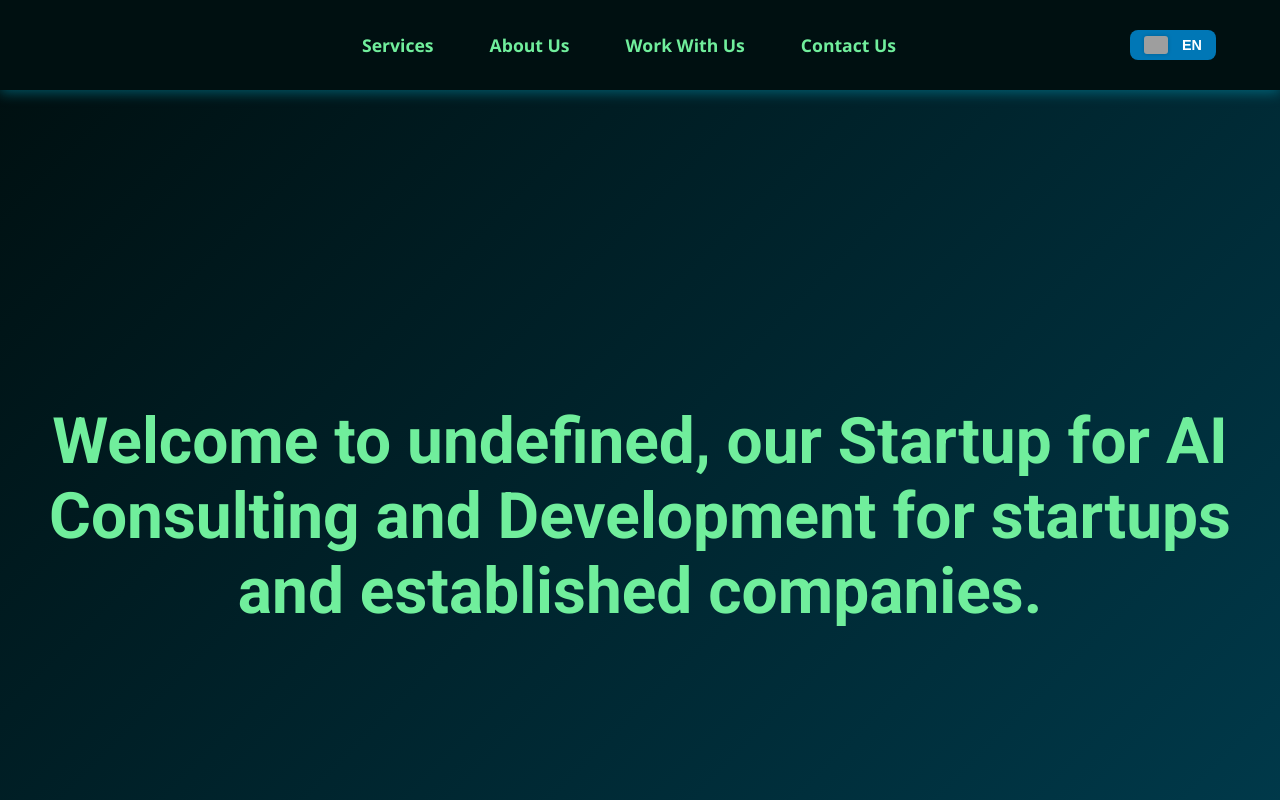
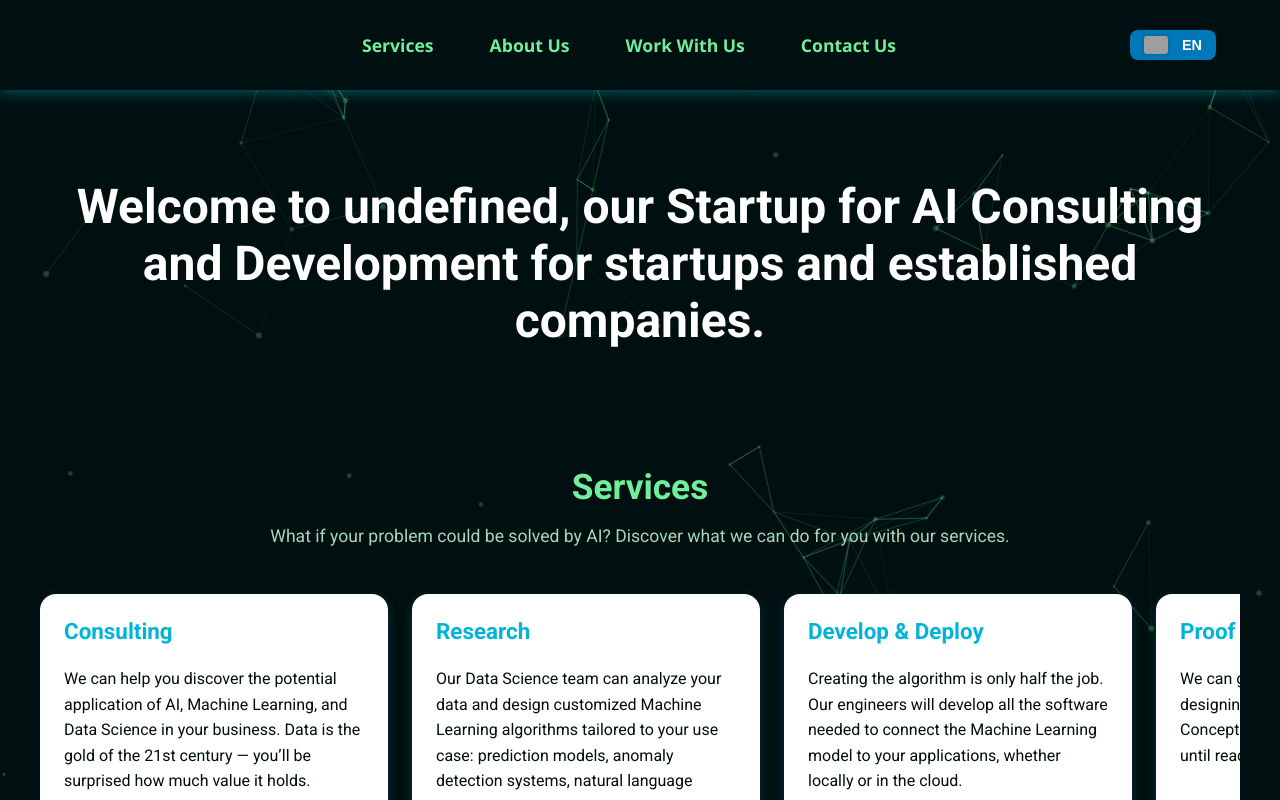
Before and after one commit to femandalorena/website, a React (Create React App) app: page / in a window 1280 px wide. Built offline with nearby package versions, Linux system fonts and the light colour scheme; grey boxes are pictures that could not be loaded.

Commit message:
updated homepage
TODO: improve UI,
improve carrousel
make the select file button pretty
distribute better the sections
avoid the dead spoace on the sides

```diff
--- a/src/locales/en.js
+++ b/src/locales/en.js
@@ -1,6 +1,6 @@
 const startupName = process.env.REACT_APP_STARTUP_NAME;
 
-export default {
+const en = {
   services: 'Services',
   aboutUs: 'About Us',
   workWithUs: 'Work With Us',
@@ -18,7 +18,15 @@ export default {
   servicesEquityTitle: 'Equity Program',
   servicesEquityText: 'For selected startups, we offer a work-for-equity package.',
   aboutContent: `${startupName} pays tribute to one of the fundamental experiments in computer vision: when a group of scientists used a cat to understand how the brain processes visual stimuli. The result? The feline’s brain lit up in areas recognizing edges and shapes—insights that laid the groundwork for modern convolutional neural networks. At ${startupName}, we use these scientific foundations, research, and innovation to push AI forward.`,
-  workContent: 'Join our team and help build amazing AI products.',
-  contactContent: 'Want to know what we can do for you? So do we!',
+  workTogether: 'Want to know what we can do for you? So do we! Lets get in touch and work together!',
+  hireUs: 'Hire us',
+  apply: 'Apply',
+  name: 'Name',
+  email: 'Email',
+  message: 'Message',
+  upload: 'Upload your CV',
+  send: 'Send',
   language: 'Language',
 };
+
+export default en;
--- a/src/pages/Home.js
+++ b/src/pages/Home.js
@@ -1,4 +1,4 @@
-import React from 'react';
+import React, { useRef, useState } from 'react';
 import { useLanguage } from '../context/LanguageContext';
 import '../styles/Home.css';
 
@@ -9,14 +9,11 @@ export default function Home() {
     <main className="home">
       <section className="hero screen-section" id="welcome">
         <h1>{t.welcome}</h1>
-        <p>{t.slogan}</p>
       </section>
 
-      <Section id="services" title={t.services} content={t.servicesContent} />
+      <ServicesSection t={t} />
       <Section id="aboutUs" title={t.aboutUs} content={t.aboutContent} alt />
-      <Section id="workWithUs" title={t.workWithUs} content={t.workContent} />
-
-      <ContactSection title={t.contact} />
+      <LetsWorkTogetherSection t={t} />
     </main>
   );
 }
@@ -30,16 +27,114 @@ function Section({ id, title, content, alt }) {
   );
 }
 
-function ContactSection({ title }) {
+function ServicesSection({ t }) {
+  const gridRef = useRef(null);
+
+  const handleMouseMove = (e) => {
+    const grid = gridRef.current;
+    if (!grid) return;
+
+    const rect = grid.getBoundingClientRect();
+    const percent = (e.clientX - rect.left) / rect.width;
+    const scrollTo = (grid.scrollWidth - rect.width) * percent;
+
+    grid.scrollTo({ left: scrollTo, behavior: 'smooth' });
+  };
+
   return (
-    <section className="screen-section contact" id="contact">
-      <h2>{title}</h2>
-      <form className="contact-form">
-        <input type="text" placeholder="Your Name" required />
-        <input type="email" placeholder="Email" required />
-        <textarea rows="5" placeholder="Your Message" required />
-        <button type="submit">Send</button>
-      </form>
+    <section className="screen-section alt" id="services">
+      <h2>{t.services}</h2>
+      <p className="services-intro">{t.servicesIntro}</p>
+      <div
+        className="services-grid"
+        ref={gridRef}
+        onMouseMove={handleMouseMove}
+        onMouseLeave={() => gridRef.current?.scrollTo({ left: 0, behavior: 'smooth' })}
+      >
+        <ServiceCard title={t.servicesConsultingTitle} text={t.servicesConsultingText} />
+        <ServiceCard title={t.servicesResearchTitle} text={t.servicesResearchText} />
+        <ServiceCard title={t.servicesDevelopmentTitle} text={t.servicesDevelopmentText} />
+        <ServiceCard title={t.servicesPoCTitle} text={t.servicesPoCText} />
+        <ServiceCard title={t.servicesEquityTitle} text={t.servicesEquityText} />
+      </div>
     </section>
   );
 }
+
+function ServiceCard({ title, text }) {
+  return (
+    <div className="service-card">
+      <h3>{title}</h3>
+      <p>{text}</p>
+    </div>
+  );
+}
+
+function LetsWorkTogetherSection({ t }) {
+  const [isSendCV, setIsSendCV] = useState(false);
+
+  return (
+    <section className="screen-section work-together-section" id="workTogether">
+      <div className="work-together-wrapper">
+        <div className="toggle-side">
+          <button
+            id="toggleButton"
+            aria-pressed={isSendCV}
+            onClick={() => setIsSendCV(!isSendCV)}
+            aria-label="Toggle between Hire Us and Send CV"
+            type="button"
+          >
+            {isSendCV ? t.apply : t.hireUs}
+          </button>
+        </div>
+        <form className="work-form" id="workForm" encType="multipart/form-data">
+          <h2>{t.workTogether}</h2>
+
+          <label htmlFor="name">{t.name}</label>
+          <input
+            type="text"
+            id="name"
+            name="name"
+            required
+            placeholder={t.name}
+          />
+
+          <label htmlFor="email">{t.email}</label>
+          <input
+            type="email"
+            id="email"
+            name="email"
+            required
+            placeholder={t.email}
+          />
+
+          <label htmlFor="message">{t.message}</label>
+          <textarea
+            id="message"
+            name="message"
+            rows="4"
+            required
+            placeholder={t.message}
+          />
+
+          {isSendCV && (
+            <div className="attachment-wrapper">
+              <label htmlFor="attachment">{t.upload}</label>
+              <input
+                type="file"
+                id="attachment"
+                name="attachment"
+                accept=".pdf,.doc,.docx"
+                required
+              />
+            </div>
+          )}
+
+          <button type="submit" className="submit-btn">
+            {t.send}
+          </button>
+        </form>
+      </div>
+    </section>
+  );
+}
--- a/src/styles/Home.css
+++ b/src/styles/Home.css
@@ -1,121 +1,238 @@
-/* General layout */
-.home {
-  scroll-snap-type: y mandatory;
-  overflow-y: scroll;
-  height: 100vh;
+main.home {
+  display: flex;
+  flex-direction: column;
+  gap: 5rem;
+  max-width: 1200px;
+  margin: 0 auto;
+  padding: 3rem 1.5rem;
+  color: white; /* Set all main text outside cards to white */
 }
 
-/* Fullscreen section styles */
-.screen-section {
-  height: 100vh;
-  scroll-snap-align: start;
-  display: flex;
-  flex-direction: column;
-  justify-content: center;
-  align-items: center;
-  padding: 2rem;
-  background: rgba(0, 180, 216, 0.05);
-  color: #00b4d8;
+/* Hero Section */
+.hero {
   text-align: center;
-  transition: background 0.5s ease;
-}
-
-.screen-section.alt {
-  background: rgba(112, 238, 156, 0.08);
-  color: #0077b6;
-}
-
-.screen-section h2 {
-  font-size: 3rem;
-  margin-bottom: 1rem;
-  font-weight: 700;
-}
-
-.screen-section p {
-  font-size: 1.3rem;
-  max-width: 700px;
-  line-height: 1.6;
-}
-
-/* Hero section */
-.hero {
-  background: linear-gradient(135deg, #001011, #003c4e);
-  color: #70ee9c;
+  animation: fadeInUp 1s ease forwards;
 }
 
 .hero h1 {
-  font-size: 4rem;
-  margin-bottom: 1rem;
+  font-size: 3rem;
+  margin-bottom: 0.5rem;
 }
 
 .hero p {
   font-size: 1.5rem;
-  color: #b0ffda;
-  max-width: 600px;
+  color: #70ee9c;
+  font-weight: 600;
 }
 
-/* Contact section */
-.contact-form {
+/* About Us Section */
+#aboutUs {
+  text-align: left;
+  max-width: 700px;
+  margin: 0 auto;
+  animation: fadeInLeft 1s ease forwards;
+}
+
+#aboutUs h2 {
+  font-size: 2.2rem;
+  margin-bottom: 1rem;
+}
+
+#aboutUs p {
+  line-height: 1.6;
+  font-size: 1.1rem;
+  color: #ddd;
+}
+
+/* Work Together Section */
+.work-together-section {
+  text-align: center;
+  max-width: 700px;
+  margin: 0 auto;
+  animation: fadeInUp 1s ease forwards;
+}
+
+.work-together-section h2 {
+  font-size: 2.2rem;
+  margin-bottom: 1rem;
+}
+
+.work-form {
   display: flex;
   flex-direction: column;
-  gap: 1rem;
-  width: 100%;
-  max-width: 480px;
-  margin-top: 2rem;
+  gap: 1.25rem;
+  background: rgba(112, 238, 156, 0.1);
+  padding: 2rem;
+  border-radius: 12px;
+  box-shadow: 0 0 10px rgba(112, 238, 156, 0.3);
 }
 
-.contact-form input,
-.contact-form textarea {
-  padding: 0.9rem 1.2rem;
+.work-form label {
+  font-weight: 600;
+  color: #70ee9c;
+  text-align: left;
+}
+
+.work-form input,
+.work-form textarea,
+.work-form button {
+  padding: 0.75rem 1rem;
   border-radius: 8px;
-  border: 2px solid #70ee9c;
-  background: #001f26;
+  border: 1.5px solid #70ee9c;
+  background: transparent;
   color: white;
   font-size: 1rem;
-  font-family: 'Roboto', sans-serif;
-  transition: all 0.3s ease;
+  resize: vertical;
+  transition: background-color 0.3s ease, color 0.3s ease;
 }
 
-.contact-form input::placeholder,
-.contact-form textarea::placeholder {
-  color: #a1f1d1;
+.work-form input::placeholder,
+.work-form textarea::placeholder {
+  color: #a9d5b8;
 }
 
-.contact-form input:focus,
-.contact-form textarea:focus {
-  border-color: #00b4d8;
+.work-form input:focus,
+.work-form textarea:focus {
   outline: none;
-  box-shadow: 0 0 10px rgba(112, 238, 156, 0.5);
+  background-color: #70ee9c;
+  color: #000f08;
+  border-color: #70ee9c;
 }
 
-.contact-form button {
-  background: #00b4d8;
+.work-form button {
+  cursor: pointer;
+  font-weight: 700;
   border: none;
-  color: #001011;
-  font-size: 1.1rem;
-  font-weight: bold;
-  padding: 0.9rem 1.5rem;
-  border-radius: 8px;
-  cursor: pointer;
-  transition: background 0.3s ease;
+  background-color: #70ee9c;
+  color: #000f08;
+  transition: background-color 0.3s ease;
 }
 
-.contact-form button:hover {
-  background: #70ee9c;
-  color: #001011;
+.work-form button:hover,
+.work-form button:focus {
+  background-color: #4bb26d;
+  color: white;
 }
 
-/* Responsive */
-@media (max-width: 768px) {
-  .hero h1 {
-    font-size: 2.5rem;
+/* Attachment input */
+.attachment-wrapper label {
+  display: block;
+  margin-bottom: 0.4rem;
+}
+
+/* Toggle Button */
+.toggle-side {
+  margin-bottom: 2rem;
+}
+
+#toggleButton {
+  background: transparent;
+  border: 2px solid #70ee9c;
+  color: #70ee9c;
+  padding: 0.5rem 1.2rem;
+  border-radius: 30px;
+  font-weight: 700;
+  cursor: pointer;
+  transition: background-color 0.3s ease, color 0.3s ease;
+}
+
+#toggleButton:hover,
+#toggleButton:focus {
+  background-color: #70ee9c;
+  color: #000f08;
+  outline: none;
+}
+
+/* Services Section */
+#services {
+  max-width: 100%;
+  animation: fadeInUp 1s ease forwards;
+}
+
+#services h2 {
+  font-size: 2.2rem;
+  margin-bottom: 0.25rem;
+  text-align: center;
+  color: #70ee9c;
+}
+
+.services-intro {
+  text-align: center;
+  margin-bottom: 2rem;
+  font-size: 1.1rem;
+  color: #a9d5b8;
+}
+
+/* Services Carousel Grid */
+.services-grid {
+  display: flex;
+  overflow-x: auto;
+  scroll-behavior: smooth;
+  padding: 1rem 0;
+  gap: 1.5rem;
+  padding-bottom: 1rem;
+  scrollbar-width: thin;
+  scrollbar-color: #70ee9c #000f08;
+}
+
+.services-grid::-webkit-scrollbar {
+  height: 8px;
+}
+
+.services-grid::-webkit-scrollbar-thumb {
+  background: #70ee9c;
+  border-radius: 4px;
+}
+
+.services-grid::-webkit-scrollbar-track {
+  background: #000f08;
+}
+
+/* Service Cards */
+.service-card {
+  flex: 0 0 300px;
+  background-color: white;
+  border-radius: 16px;
+  padding: 1.5rem;
+  box-shadow: 0 4px 12px rgba(0, 180, 216, 0.2);
+  transition: transform 0.3s ease;
+  color: #000f08;
+}
+
+.service-card:hover {
+  transform: translateY(-5px);
+}
+
+.service-card h3 {
+  margin-top: 0;
+  font-size: 1.4rem;
+  color: #00b4d8;
+}
+
+.service-card p {
+  font-size: 1rem;
+  line-height: 1.6;
+}
+
+/* General Fade Animations */
+@keyframes fadeInUp {
+  from {
+    opacity: 0;
+    transform: translateY(40px);
   }
-
-  .screen-section h2 {
-    font-size: 2.2rem;
-  }
-
-  .screen-section p {
-    font-size: 1.1rem;
+  to {
+    opacity: 1;
+    transform: translateY(0);
   }
 }
+
+@keyframes fadeInLeft {
+  from {
+    opacity: 0;
+    transform: translateX(-40px);
+  }
+  to {
+    opacity: 1;
+    transform: translateX(0);
+  }
+}
```
Also changed, not shown: src/locales/de.js (+12 -4 lines), src/locales/es.js (+12 -4 lines), src/locales/fr.js (+12 -4 lines), src/locales/pt.js (+12 -4 lines).
